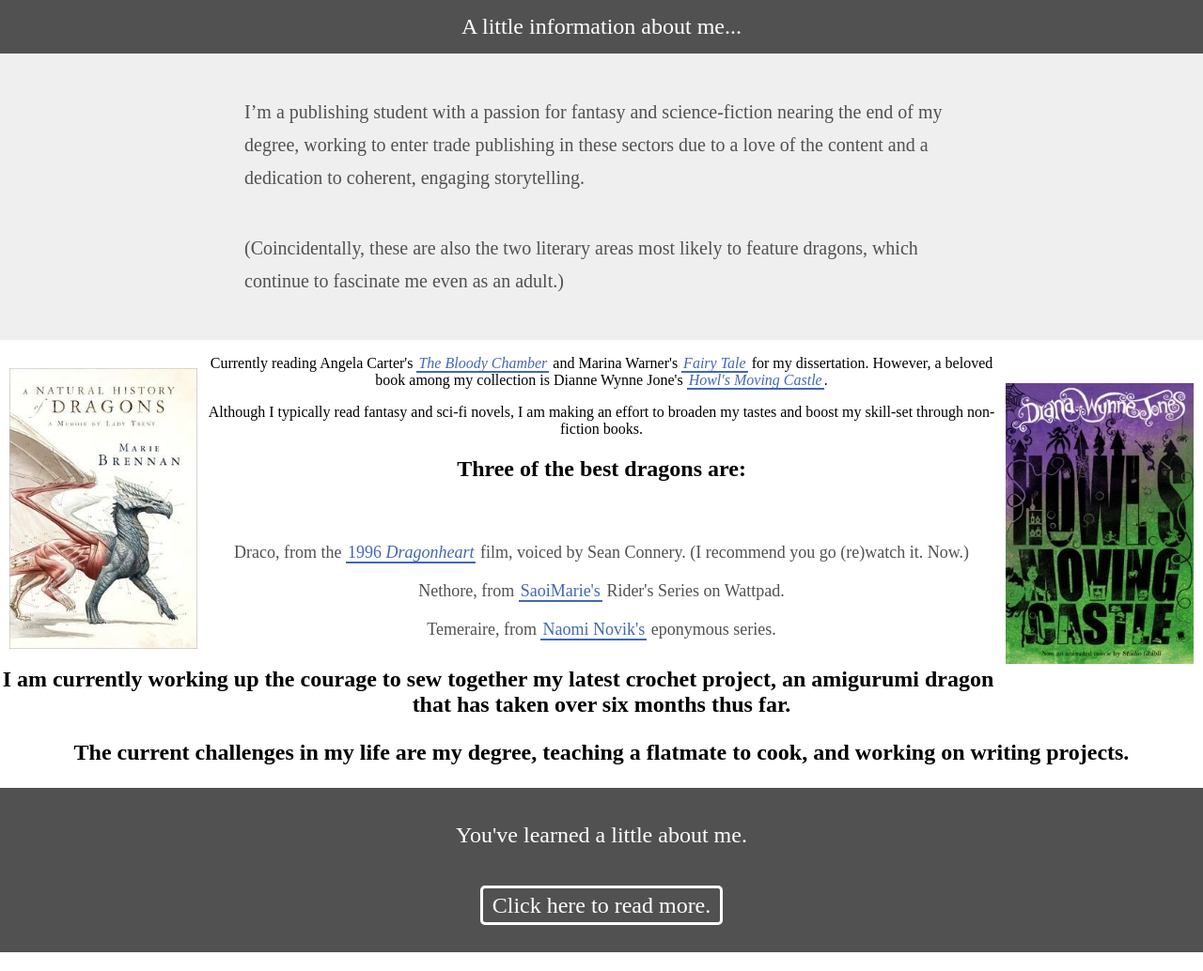
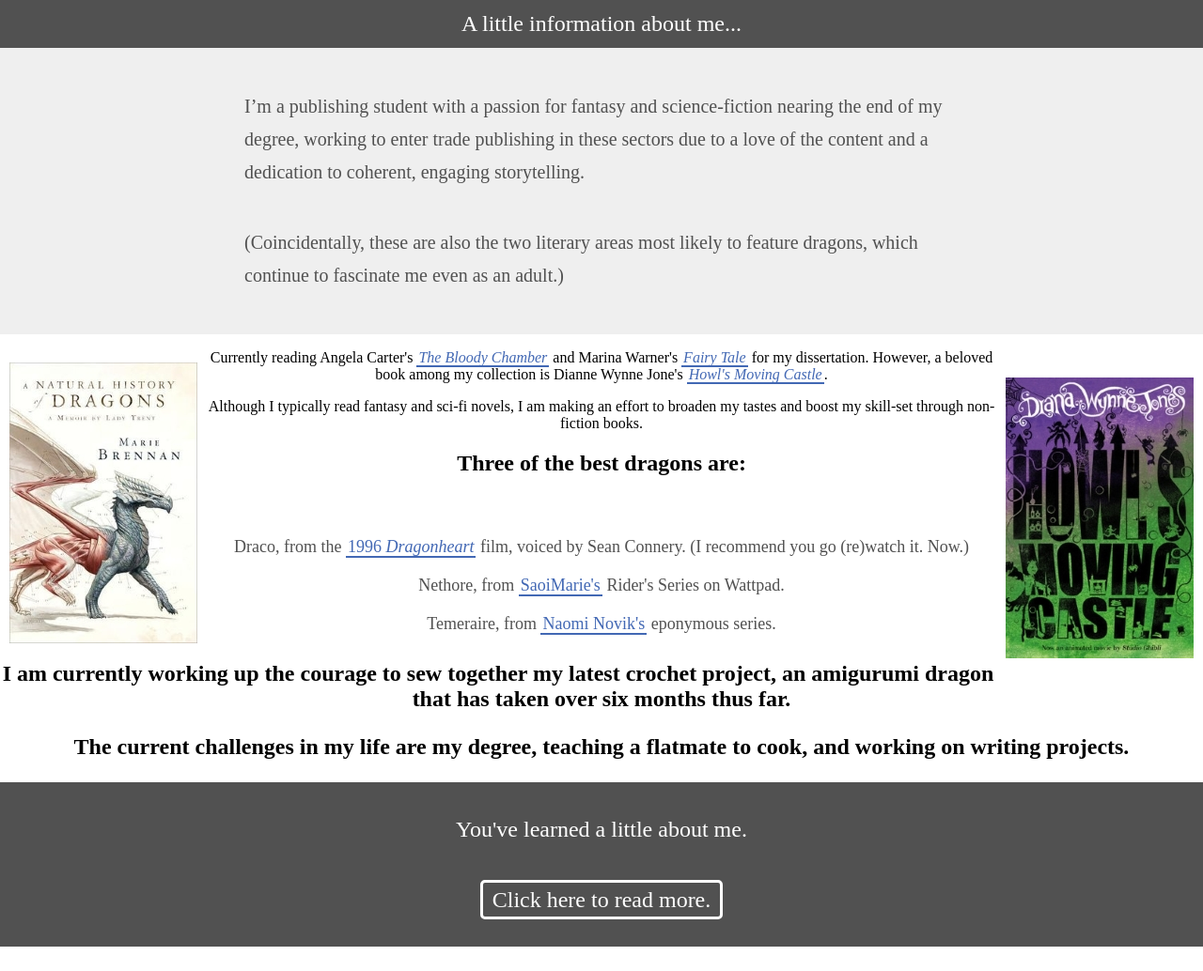
Before and after one commit to DragonLibrary/BookBlog, a Jekyll site: the page aboutme/index.html, which Jekyll copies as it is, in a window 1280 px wide. Shown: the part 562-1596 px from the top of the page at 94% size. Built offline with Jekyll 4.4.1, drawn with Linux system fonts in a browser that asks for light colours.

Commit message:
Update styles.css
Decreased .few_things_text padding from 15px to 12px.

```diff
--- a/aboutme/css/styles.css
+++ b/aboutme/css/styles.css
@@ -77,7 +77,7 @@ body {
 	font-size: 24px;
 	text-align: center;
 	margin: 0;
-	padding: 15px;
+	padding: 12px;
 }
 
 
```
